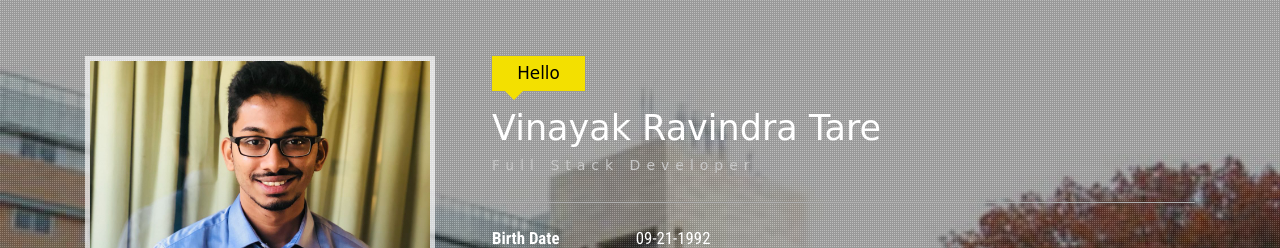
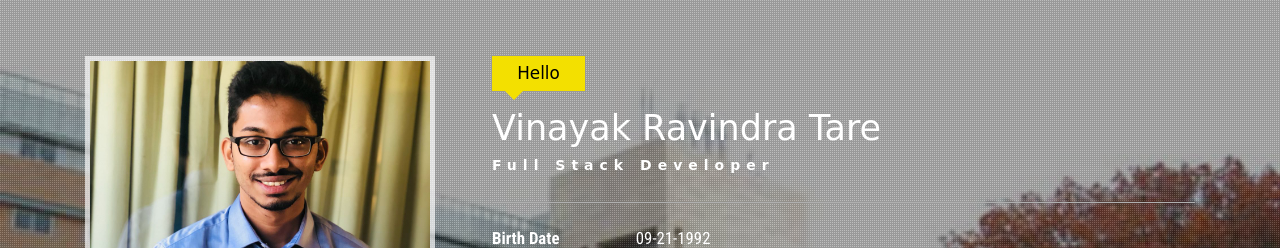
Before and after one commit to VinayakRTare/VinayakRTare.github.io, a plain HTML site: page index.html in a window 1280 px wide. Shown: the top 248 px of the page. Drawn offline with Linux system fonts and the light colour scheme; a web font is replaced by a local one.

Commit message:
style change

```diff
--- a/css/style.css
+++ b/css/style.css
@@ -94,7 +94,9 @@ body a:hover{
 }
 .header-right h6 {
     font-size: 1em;
-    color: #C7C7C7;
+    font-weight: 600;
+    color: #fff;
+
     margin-top: 0.8em;
     letter-spacing: 6px;
 }
```
